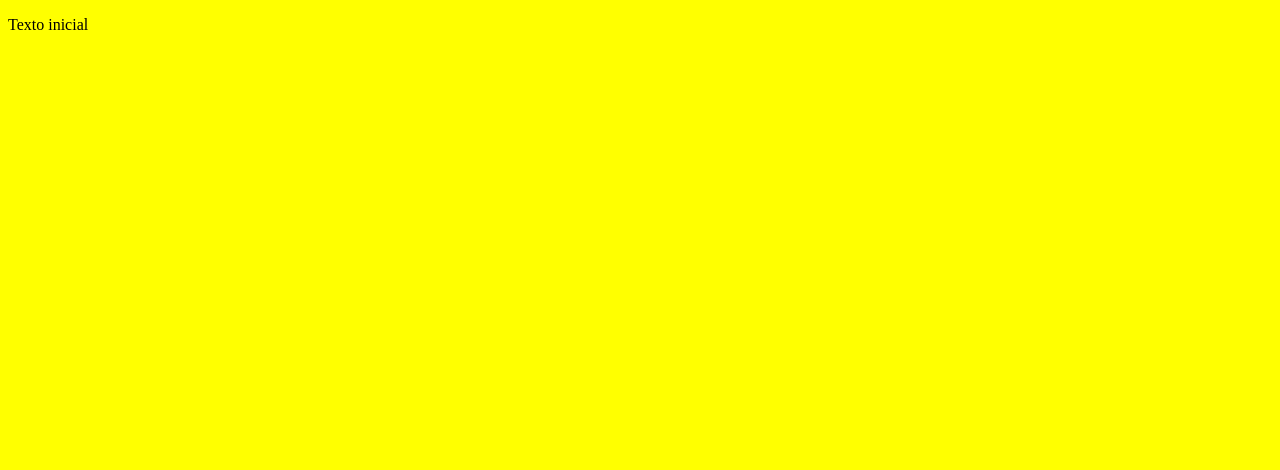
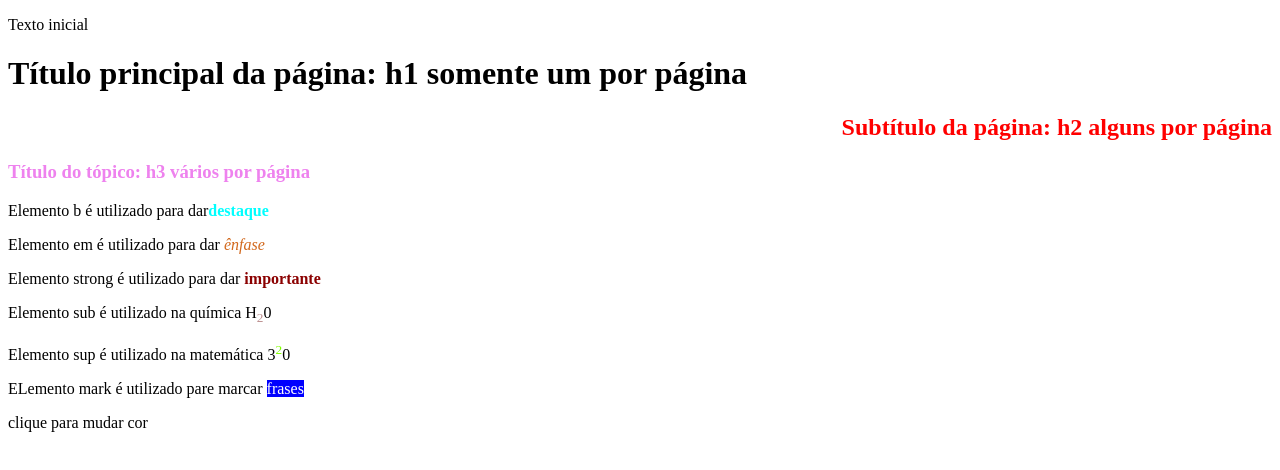
Before and after one commit to gabirutee99/LigmaMan67, a plain HTML site: page index.html in a window 1280 px wide. Drawn offline with Linux system fonts and the light colour scheme.

Commit message:
enviando vs code

```diff
--- a/index.css
+++ b/index.css
@@ -1,5 +1,37 @@
+h2{
+    color: red;
+    text-align: right;
 
-body{
+}
 
-    background-color: yellow;
+h3{
+
+    color: violet;
+    text-align: left;
 }
+
+b{
+    color: aqua;
+}
+
+em{
+    color: chocolate;
+}
+
+strong{
+    color: darkred;
+}
+
+sub{
+    color: rosybrown;
+
+}
+
+sup{
+    color: chartreuse;
+}
+
+mark{
+    color: white;
+    background-color: blue;
+}
--- a/index.html
+++ b/index.html
@@ -9,9 +9,30 @@
         <script src="./index.js"></script>
         <title>coloque aqui um título para página</title>
     </head>
-    <body>
+<body>
 
-        <p id ="demo" onclick ="mudar_conteudo_elemento()">Texto inicial</p>
+    <p id ="demo" onclick ="mudar_conteudo_elemento()">Texto inicial</p>
+
+    <h1>Título principal da página: h1 somente um por página</h1>
+
+    <h2>Subtítulo da página: h2 alguns por página</h2>
+
+    <h3>Título do tópico: h3 vários por página</h3>
+
+    <p>Elemento b é utilizado para dar<b>destaque</b> </p>
+
+    <p>Elemento em é utilizado para dar <em>ênfase</em></p>
+
+    <p>Elemento strong é utilizado para dar <strong>importante</strong></p>
+
+    <p>Elemento sub é utilizado na química H<sub>2</sub>0</p>
+
+    <p>Elemento sup é utilizado na matemática 3<sup>2</sup>0</p>
+
+    <p>ELemento mark é utilizado pare marcar <mark>frases</mark></p>
+
+    <p id ="paragrafo" onclick="mudar_cor_elemento()">clique para mudar cor</p>
 
     </body>
+
 </html>
--- a/index.js
+++ b/index.js
@@ -1,3 +1,15 @@
+function mudar_cor_elemento(){
+    const paragrafo = document.querySelector('#paragrafo');
+
+    paragrafo.addEventListener('click', ()=> {
+        const elemento_paragrafo = document.querySelector('#paragrafo');
+
+        elemento_paragrafo.style.color = 'red';
+
+    });
+
+}
+
 function mudar_conteudo_elemento() {
 
     document.getElementById("demo").innerHTML ="O clique está funcionando";
```
